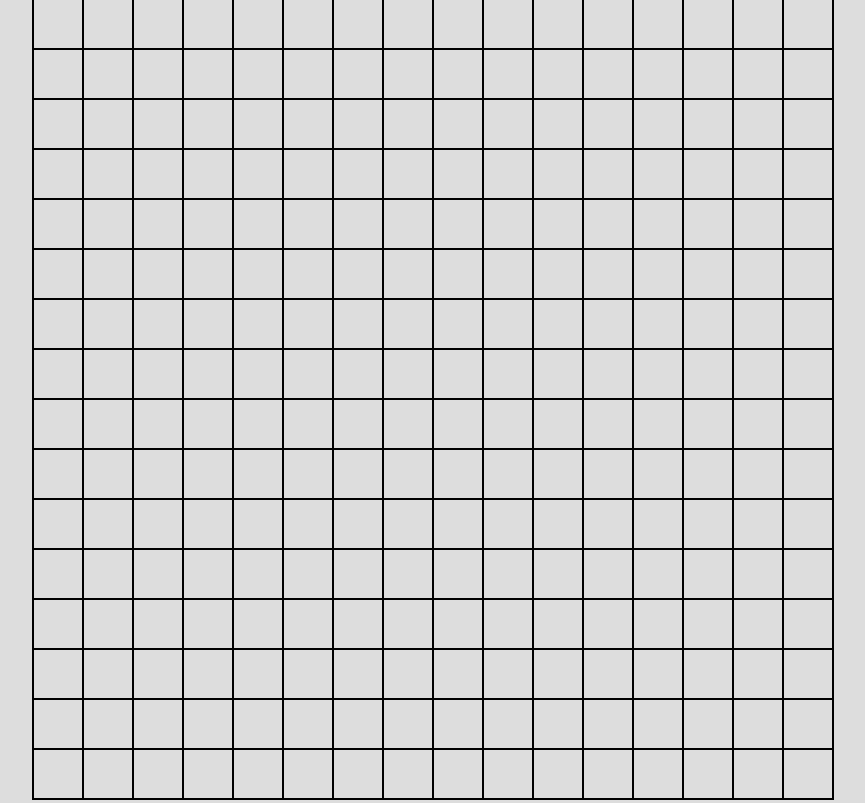
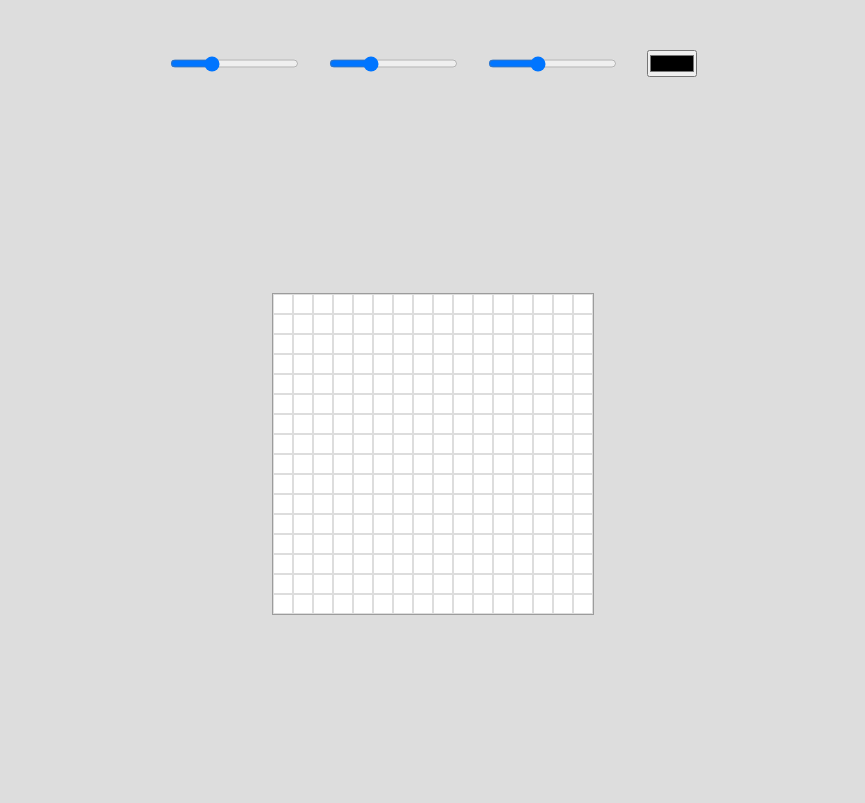
Before and after one commit to KarolMajerczyk/odin-etch-a-sketch, a plain HTML site: page index.html in a window 1280 px wide. Shown: the whole page, without its empty margins (207-1072 px from the left). Drawn offline with Linux system fonts and the light colour scheme.

Commit message:
Add inputs to control grid properties

```diff
--- a/index.html
+++ b/index.html
@@ -7,6 +7,33 @@
     <link rel="stylesheet" href="style.css" />
   </head>
   <body>
+    <div class="settings-panel">
+      <input
+        id="rows-count"
+        class="range-input"
+        type="range"
+        value="16"
+        min="1"
+        max="50"
+      />
+      <input
+        id="columns-count"
+        class="range-input"
+        type="range"
+        value="16"
+        min="1"
+        max="50"
+      />
+      <input
+        id="pixel-size"
+        class="range-input"
+        type="range"
+        value="25"
+        min="10"
+        max="50"
+      />
+      <input id="color-input" type="color" />
+    </div>
     <div id="canvas"></div>
     <script src="script.js"></script>
   </body>
--- a/script.js
+++ b/script.js
@@ -1,6 +1,22 @@
 const canvas = document.querySelector("#canvas");
+const settingsPanel = document.querySelector(".settings-panel");
 
-function renderGridCanvas(rowsCount, columnsCount, pixelSize) {
+settingsPanel.addEventListener("input", (e) => {
+  if (e.target.id === "color-input") {
+    return;
+  }
+
+  const rowsCountInput = document.querySelector("#rows-count").value;
+  const columnsCountInput = document.querySelector("#columns-count").value;
+  const pixelSizeInput = document.querySelector("#pixel-size").value;
+
+  renderGridCanvas(rowsCountInput, columnsCountInput, pixelSizeInput);
+});
+
+function renderGridCanvas(rowsCount = 16, columnsCount = 16, pixelSize = 20) {
+  canvas.innerHTML = "";
+  console.log(canvas);
+
   const grid = document.createElement("div");
   grid.classList.add("grid");
 
@@ -25,7 +41,8 @@ function renderGridCanvas(rowsCount, columnsCount, pixelSize) {
     if (event.target.classList.contains("grid-column")) {
       const gridSquare = event.target;
 
-      gridSquare.style.background = "dodgerblue";
+      const colorInput = document.querySelector("#color-input");
+      gridSquare.style.background = colorInput.value;
       // gridSquare.style.background = getRandomRGBColor();
     }
   });
@@ -45,4 +62,4 @@ function getRandomNumber(minNumber, maxNumber) {
   return Math.floor(Math.random() * maxNumber) + minNumber;
 }
 
-renderGridCanvas(16, 16, 50);
+renderGridCanvas();
--- a/style.css
+++ b/style.css
@@ -16,13 +16,24 @@ body {
   height: 100vh;
 
   display: flex;
+  flex-direction: column;
+
+  gap: 20px;
+
+  overflow: hidden;
+  padding: 20px;
+}
+
+#canvas {
+  flex: 1;
+  display: flex;
   justify-content: center;
   align-items: center;
 }
 
 .grid {
-  display: inline-block;
-  border: 1px solid black;
+  background: #fff;
+  border: 1px solid #9c9c9c;
 }
 
 .grid-row {
@@ -30,6 +41,14 @@ body {
 }
 
 .grid-column {
-  border: 1px solid black;
+  border: 1px solid #ddd;
   cursor: pointer;
 }
+
+.settings-panel {
+  display: flex;
+  gap: 30px;
+
+  justify-content: center;
+  padding: 30px;
+}
```
